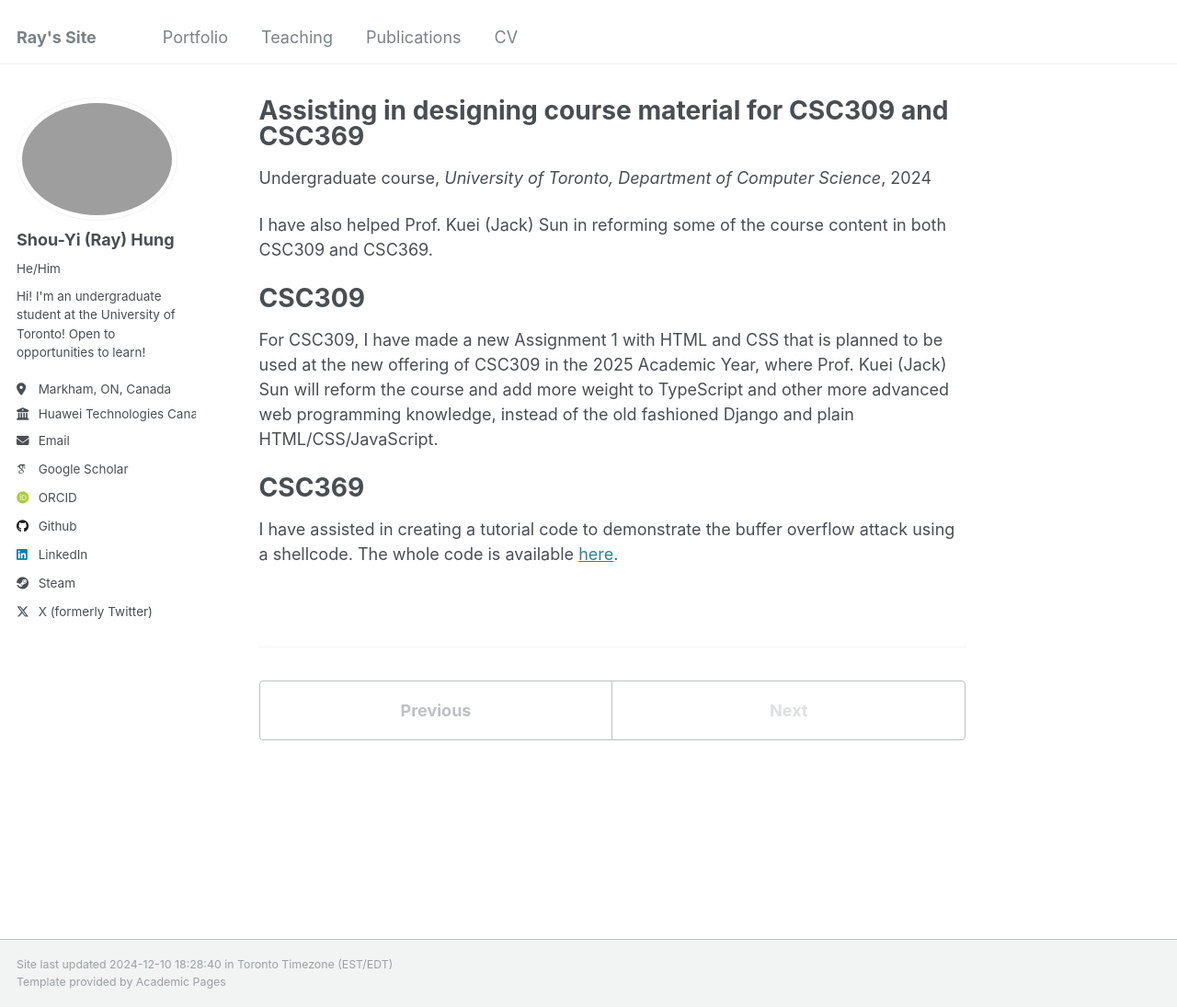
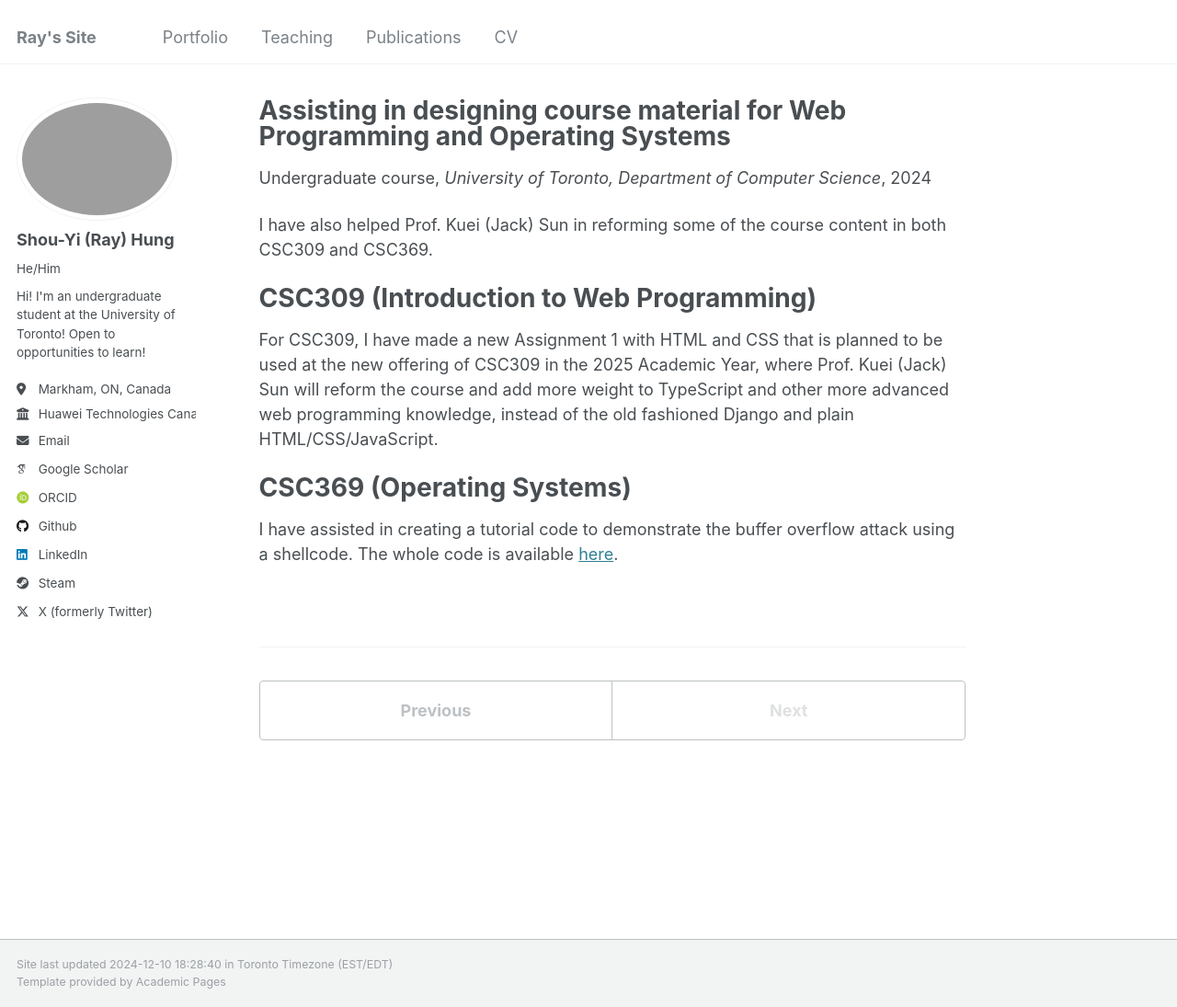
Before and after one commit to Lei-Tin/PortfolioPage, a Jekyll site: the page built from _teaching/2024-309-369-reform-course.md, in a window 1280 px wide and 1095 px high. Shown: the whole window at 92% size. Built offline with Jekyll 4.4.1, drawn with Linux system fonts in a browser that asks for light colours; some web fonts are replaced.

Commit message:
[+] Update 12/10/2024

```diff
--- a/_teaching/2024-309-369-reform-course.md
+++ b/_teaching/2024-309-369-reform-course.md
@@ -1,5 +1,5 @@
 ---
-title: "Assisting in designing course material for CSC309 and CSC369"
+title: "Assisting in designing course material for Web Programming and Operating Systems"
 collection: teaching
 type: "Undergraduate course"
 permalink: /teaching/2024-309-369-reform-course
@@ -11,10 +11,10 @@ excerpt: ""
 
 I have also helped Prof. Kuei (Jack) Sun in reforming some of the course content in both CSC309 and CSC369.
 
-# CSC309
+# CSC309 (Introduction to Web Programming)
 
 For CSC309, I have made a new Assignment 1 with HTML and CSS that is planned to be used at the new offering of CSC309 in the 2025 Academic Year, where Prof. Kuei (Jack) Sun will reform the course and add more weight to TypeScript and other more advanced web programming knowledge, instead of the old fashioned Django and plain HTML/CSS/JavaScript.
 
-# CSC369
+# CSC369 (Operating Systems)
 
 I have assisted in creating a tutorial code to demonstrate the buffer overflow attack using a shellcode. The whole code is available [here](https://github.com/Lei-Tin/BufferOverflowAttack).
```
Also changed, not shown: _pages/about.md (+2 -2 lines).
